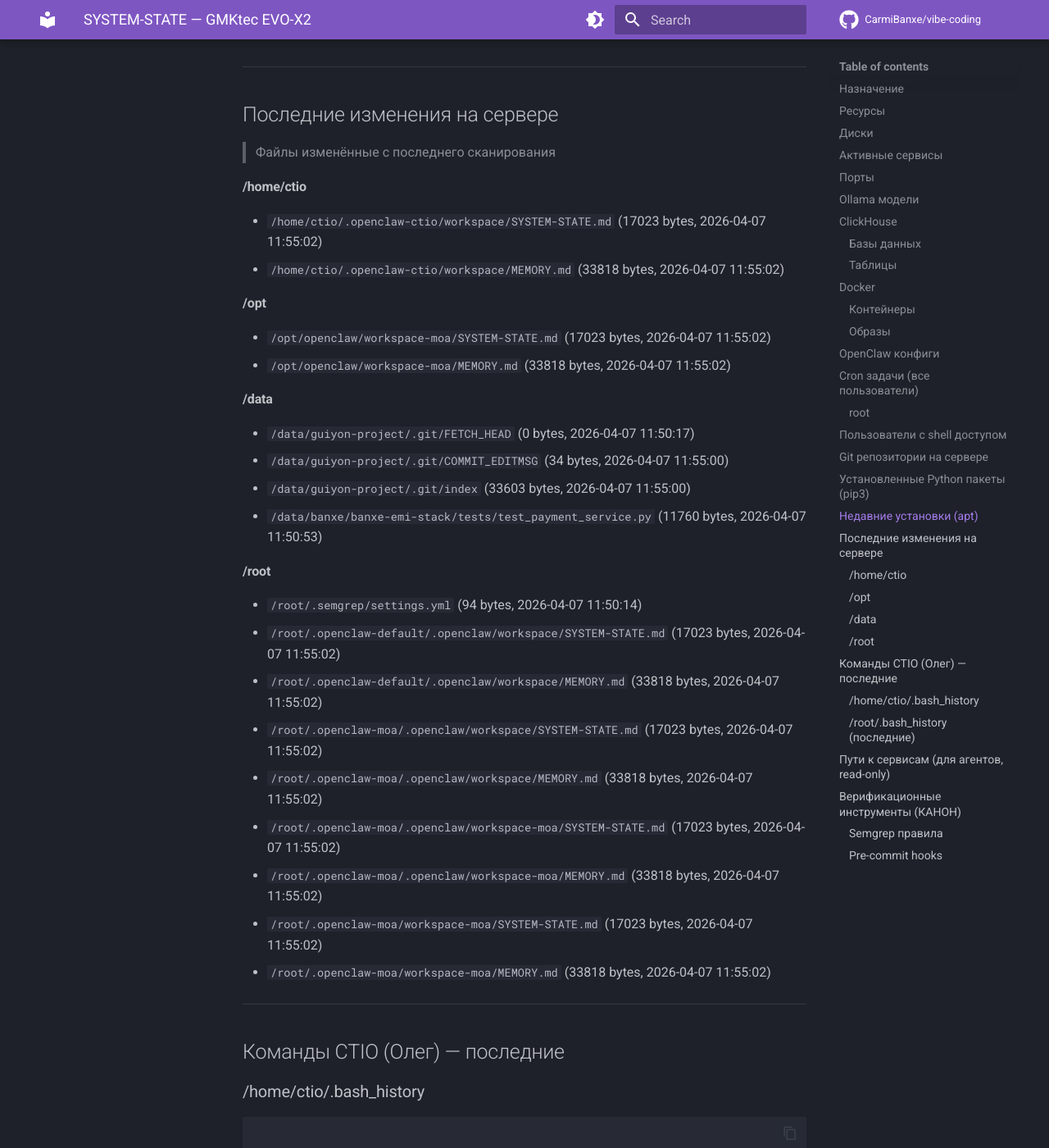
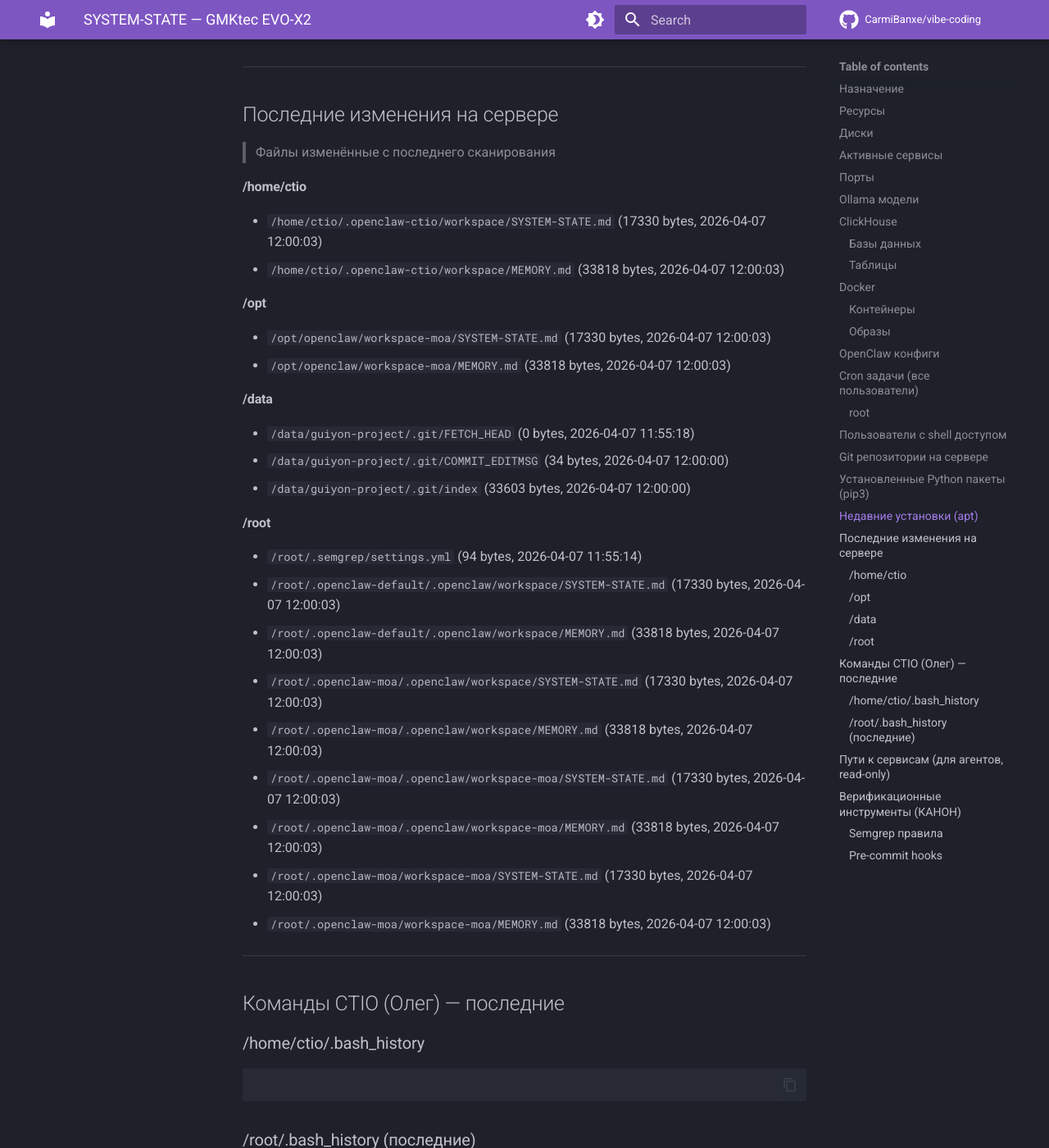
Before and after one commit to CarmiBanxe/vibe-coding, an MkDocs documentation site: the page built from docs/SYSTEM-STATE.md, in a window 1280 px wide and 1400 px high, scrolled down 14063 px. Shown: the whole window at 82% size. Built offline with MkDocs 1.6.1 and Material for MkDocs 9.7.7, drawn with Linux system fonts in a browser that asks for light colours; comment, search, counter and statistics services are not loaded; some of the changed text lies outside the part shown.

Commit message:
auto: SYSTEM-STATE v2 update (2026-04-07 12:00 CEST)

```diff
--- a/docs/SYSTEM-STATE.md
+++ b/docs/SYSTEM-STATE.md
@@ -1,6 +1,6 @@
 # SYSTEM-STATE — GMKtec EVO-X2
 > Автоматически обновляется каждые 5 минут
-> Последнее сканирование: 2026-04-07 11:55 CEST
+> Последнее сканирование: 2026-04-07 12:00 CEST
 > Источник: ctio-watcher.sh v2 (cron)
 
 ## Назначение
@@ -384,29 +384,28 @@
 
 
 #### /home/ctio
-- `/home/ctio/.openclaw-ctio/workspace/SYSTEM-STATE.md` (17023 bytes, 2026-04-07 11:55:02)
-- `/home/ctio/.openclaw-ctio/workspace/MEMORY.md` (33818 bytes, 2026-04-07 11:55:02)
+- `/home/ctio/.openclaw-ctio/workspace/SYSTEM-STATE.md` (17330 bytes, 2026-04-07 12:00:03)
+- `/home/ctio/.openclaw-ctio/workspace/MEMORY.md` (33818 bytes, 2026-04-07 12:00:03)
 
 #### /opt
-- `/opt/openclaw/workspace-moa/SYSTEM-STATE.md` (17023 bytes, 2026-04-07 11:55:02)
-- `/opt/openclaw/workspace-moa/MEMORY.md` (33818 bytes, 2026-04-07 11:55:02)
+- `/opt/openclaw/workspace-moa/SYSTEM-STATE.md` (17330 bytes, 2026-04-07 12:00:03)
+- `/opt/openclaw/workspace-moa/MEMORY.md` (33818 bytes, 2026-04-07 12:00:03)
 
 #### /data
-- `/data/guiyon-project/.git/FETCH_HEAD` (0 bytes, 2026-04-07 11:50:17)
-- `/data/guiyon-project/.git/COMMIT_EDITMSG` (34 bytes, 2026-04-07 11:55:00)
-- `/data/guiyon-project/.git/index` (33603 bytes, 2026-04-07 11:55:00)
-- `/data/banxe/banxe-emi-stack/tests/test_payment_service.py` (11760 bytes, 2026-04-07 11:50:53)
+- `/data/guiyon-project/.git/FETCH_HEAD` (0 bytes, 2026-04-07 11:55:18)
+- `/data/guiyon-project/.git/COMMIT_EDITMSG` (34 bytes, 2026-04-07 12:00:00)
+- `/data/guiyon-project/.git/index` (33603 bytes, 2026-04-07 12:00:00)
 
 #### /root
-- `/root/.semgrep/settings.yml` (94 bytes, 2026-04-07 11:50:14)
-- `/root/.openclaw-default/.openclaw/workspace/SYSTEM-STATE.md` (17023 bytes, 2026-04-07 11:55:02)
-- `/root/.openclaw-default/.openclaw/workspace/MEMORY.md` (33818 bytes, 2026-04-07 11:55:02)
-- `/root/.openclaw-moa/.openclaw/workspace/SYSTEM-STATE.md` (17023 bytes, 2026-04-07 11:55:02)
-- `/root/.openclaw-moa/.openclaw/workspace/MEMORY.md` (33818 bytes, 2026-04-07 11:55:02)
-- `/root/.openclaw-moa/.openclaw/workspace-moa/SYSTEM-STATE.md` (17023 bytes, 2026-04-07 11:55:02)
-- `/root/.openclaw-moa/.openclaw/workspace-moa/MEMORY.md` (33818 bytes, 2026-04-07 11:55:02)
-- `/root/.openclaw-moa/workspace-moa/SYSTEM-STATE.md` (17023 bytes, 2026-04-07 11:55:02)
-- `/root/.openclaw-moa/workspace-moa/MEMORY.md` (33818 bytes, 2026-04-07 11:55:02)
+- `/root/.semgrep/settings.yml` (94 bytes, 2026-04-07 11:55:14)
+- `/root/.openclaw-default/.openclaw/workspace/SYSTEM-STATE.md` (17330 bytes, 2026-04-07 12:00:03)
+- `/root/.openclaw-default/.openclaw/workspace/MEMORY.md` (33818 bytes, 2026-04-07 12:00:03)
+- `/root/.openclaw-moa/.openclaw/workspace/SYSTEM-STATE.md` (17330 bytes, 2026-04-07 12:00:03)
+- `/root/.openclaw-moa/.openclaw/workspace/MEMORY.md` (33818 bytes, 2026-04-07 12:00:03)
+- `/root/.openclaw-moa/.openclaw/workspace-moa/SYSTEM-STATE.md` (17330 bytes, 2026-04-07 12:00:03)
+- `/root/.openclaw-moa/.openclaw/workspace-moa/MEMORY.md` (33818 bytes, 2026-04-07 12:00:03)
+- `/root/.openclaw-moa/workspace-moa/SYSTEM-STATE.md` (17330 bytes, 2026-04-07 12:00:03)
+- `/root/.openclaw-moa/workspace-moa/MEMORY.md` (33818 bytes, 2026-04-07 12:00:03)
 
 ---
 
```
Also changed, not shown: other parts of docs/SYSTEM-STATE.md (+5 -5 lines).
